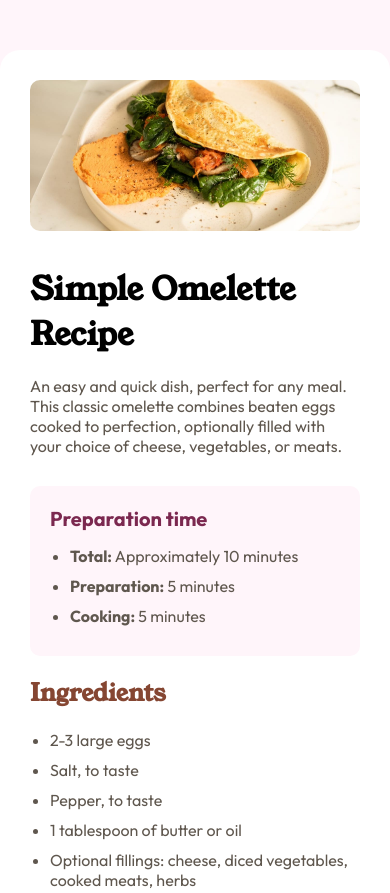
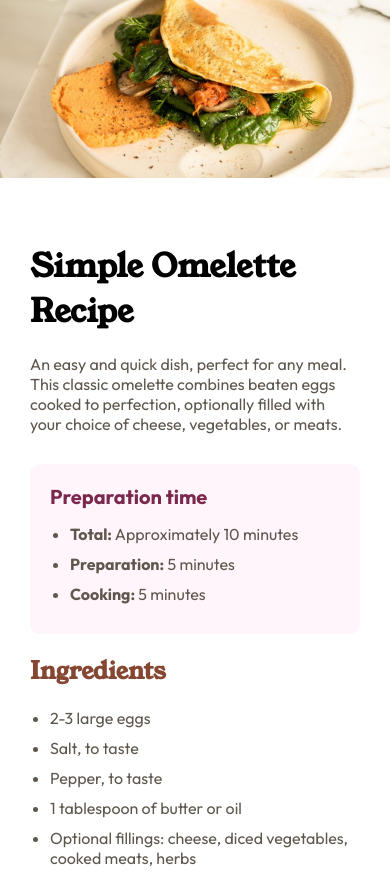
Before and after one commit to Leschyij/newbie_project3, a plain HTML site: page index.html in a window 390 px wide. Shown: the top 893 px of the page. Drawn offline with Linux system fonts and the light colour scheme.

Commit message:
setting page responsive styles for max-width 480px

```diff
--- a/index.html
+++ b/index.html
@@ -21,6 +21,8 @@
   <div id="container">
 
     <img src="assets/images/image-omelette.jpeg" alt="omelette photo">
+
+    <div id="text-container">
 
       <section id="intro">
 
@@ -108,6 +110,8 @@
 
     </div>
 
+  </div>
+
 
 
 
--- a/style.css
+++ b/style.css
@@ -97,3 +97,19 @@ span {
 #nutri p {
     margin-bottom: 20px;
 }
+
+@media screen and (max-width: 480px) {
+    #container {
+        padding: 0px;
+        margin: 0 auto;
+        border-radius: 0%;
+    }
+
+    #text-container {
+        padding: 30px;
+    }
+
+    #container img {
+        border-radius: 0%;
+    }
+}
```
Lines whose indentation alone changed are shown as unchanged.
